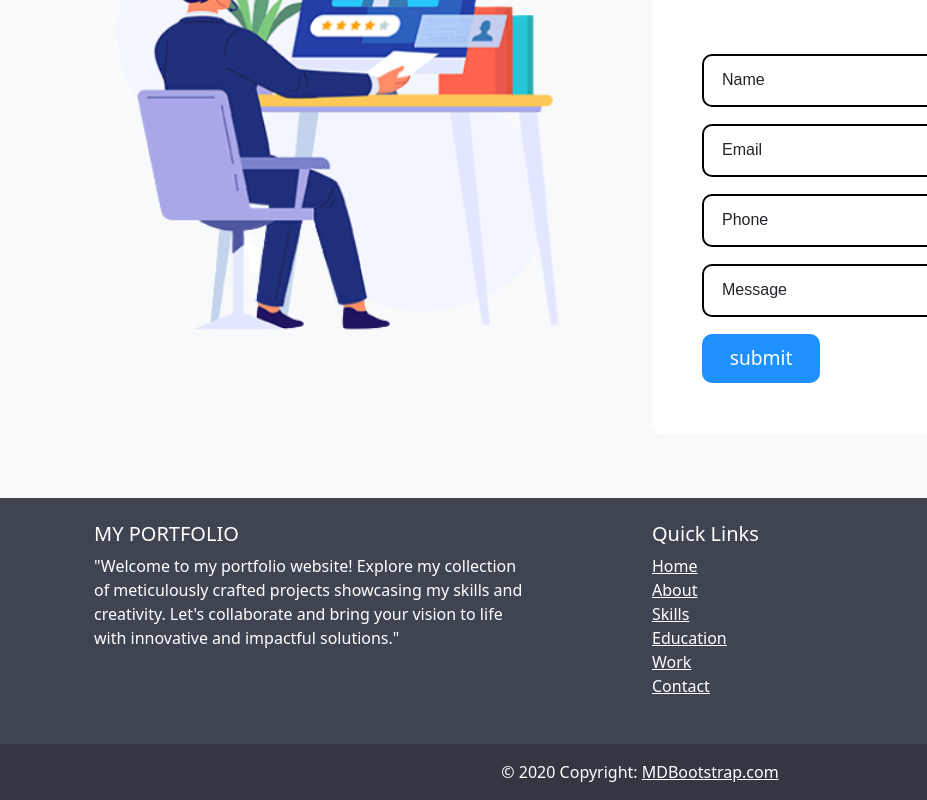
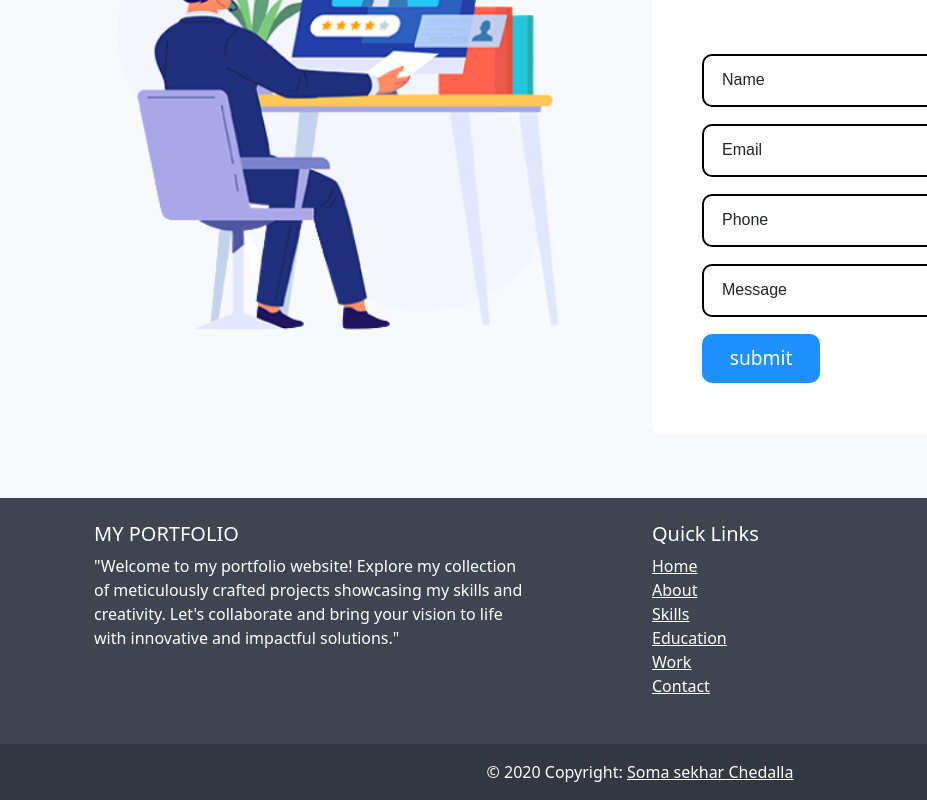
Before and after one commit to sekharChedalla/portfolio, a plain HTML site: page index.html in a window 1280 px wide. Shown: the part 3342-4142 px from the top of the page, 0-927 px from the left. Drawn offline with nearby package versions, Linux system fonts and the light colour scheme.

Commit message:
Update index.html

```diff
--- a/index.html
+++ b/index.html
@@ -421,8 +421,8 @@
            style="background-color: rgba(0, 0, 0, 0.2)"
            >
         © 2020 Copyright:
-        <a class="text-white" href="https://mdbootstrap.com/"
-           >MDBootstrap.com</a
+        <a class="text-white" href=""
+           >Soma sekhar Chedalla</a
           >
       </div>
       <!-- Copyright -->
```
